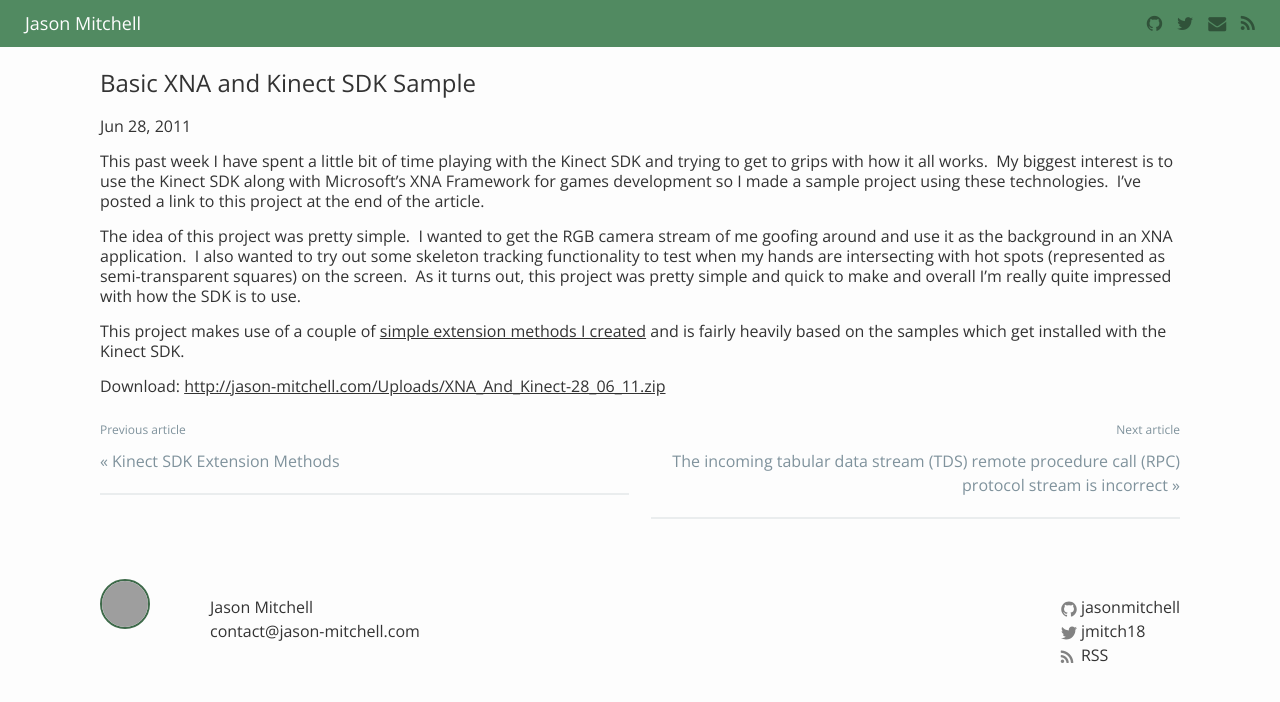
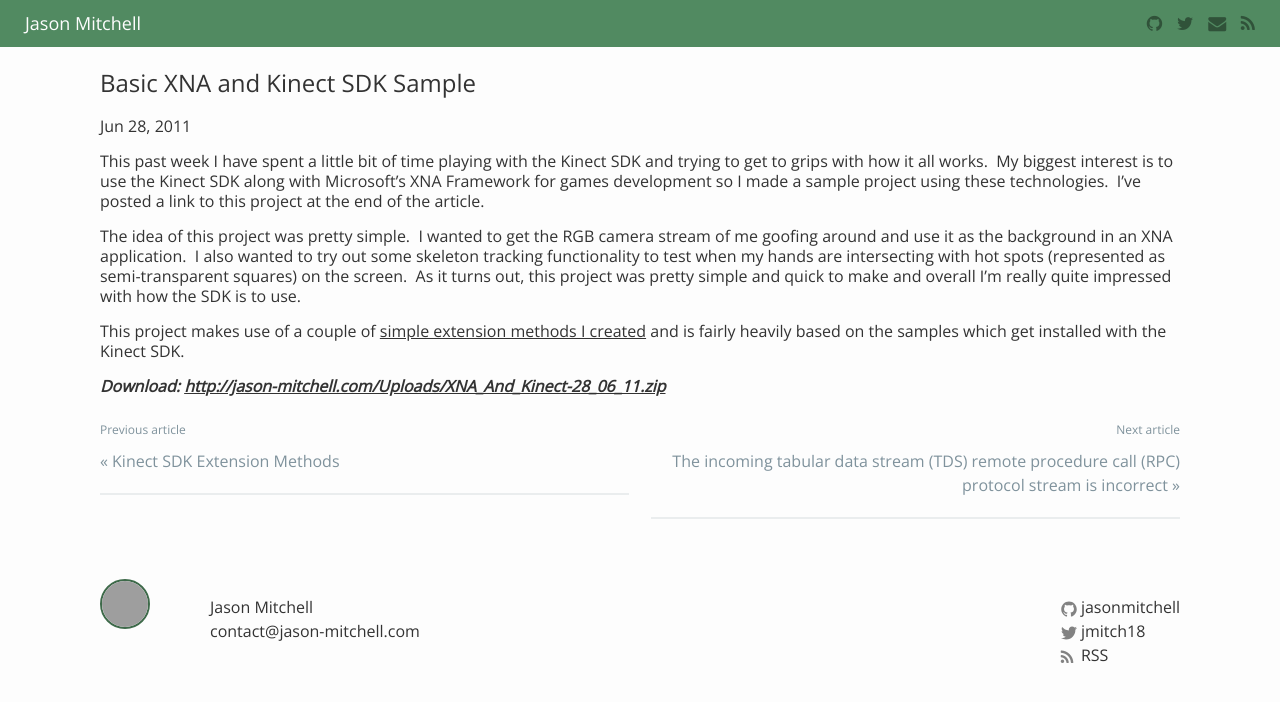
Before and after one commit to jsoncodes/jsoncodes.github.io, a Jekyll site: the page built from _posts/2011-06-28-basic-xna-and-kinect-sdk-sample.markdown, in a window 1280 px wide. Shown: the top 702 px of the page. Built offline with Jekyll 4.4.1, drawn with Linux system fonts in a browser that asks for light colours; nearby versions of some CDN libraries; comment, search, counter and statistics services are not loaded; grey boxes are pictures that could not be loaded.

Commit message:
Styling bold and italic

```diff
--- a/_sass/core/_typography.scss
+++ b/_sass/core/_typography.scss
@@ -48,6 +48,14 @@
   line-height: $font-size-standard * 1.25;
 }
 
+em {
+  font-style: italic;
+}
+
+strong {
+  font-weight: bold;
+}
+
 %title {
   font-size: $font-size-title;
 }
```
